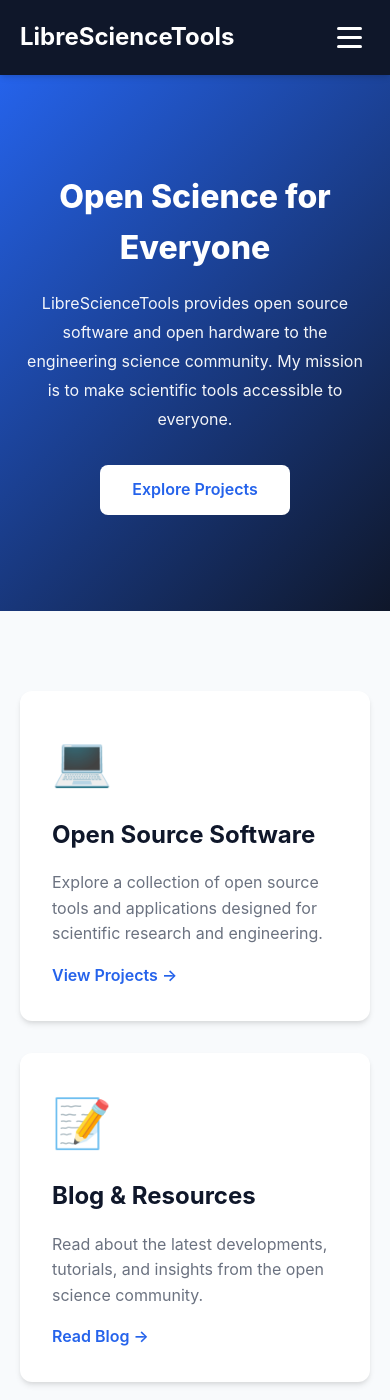
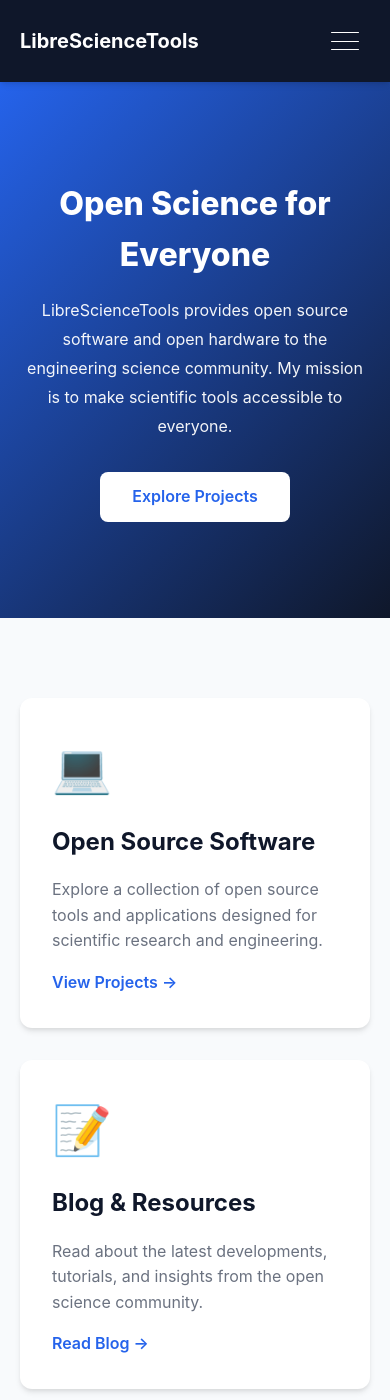
Before and after one commit to LibreScienceTools/website, a Jekyll site: the page built from index.html, in a window 390 px wide and 1400 px high. Built offline with Jekyll 4.4.1, drawn with Linux system fonts in a browser that asks for light colours.

Commit message:
Fixed hamburger bar issue

```diff
--- a/css/style.css
+++ b/css/style.css
@@ -73,18 +73,23 @@
 .nav-toggle {
     display: none;
     flex-direction: column;
+    justify-content: center;
+    align-items: center;
     background: transparent;
     border: none;
     cursor: pointer;
-    padding: 0.5rem;
+    padding: 0.75rem;
     z-index: 1001;
+    width: 50px;
+    height: 50px;
 }
 
 .nav-toggle span {
-    width: 25px;
+    display: block;
+    width: 28px;
     height: 3px;
     background-color: white;
-    margin: 3px 0;
+    margin: 4px 0;
     transition: all 0.3s ease;
     border-radius: 3px;
 }
@@ -408,6 +413,12 @@
     .navbar .container {
         flex-wrap: wrap;
         position: relative;
+        justify-content: space-between;
+        align-items: center;
+    }
+
+    .nav-brand h1 {
+        font-size: 1.25rem;
     }
 
     .nav-menu {
```
Also changed, not shown: .claude/settings.local.json, 1 other file.
